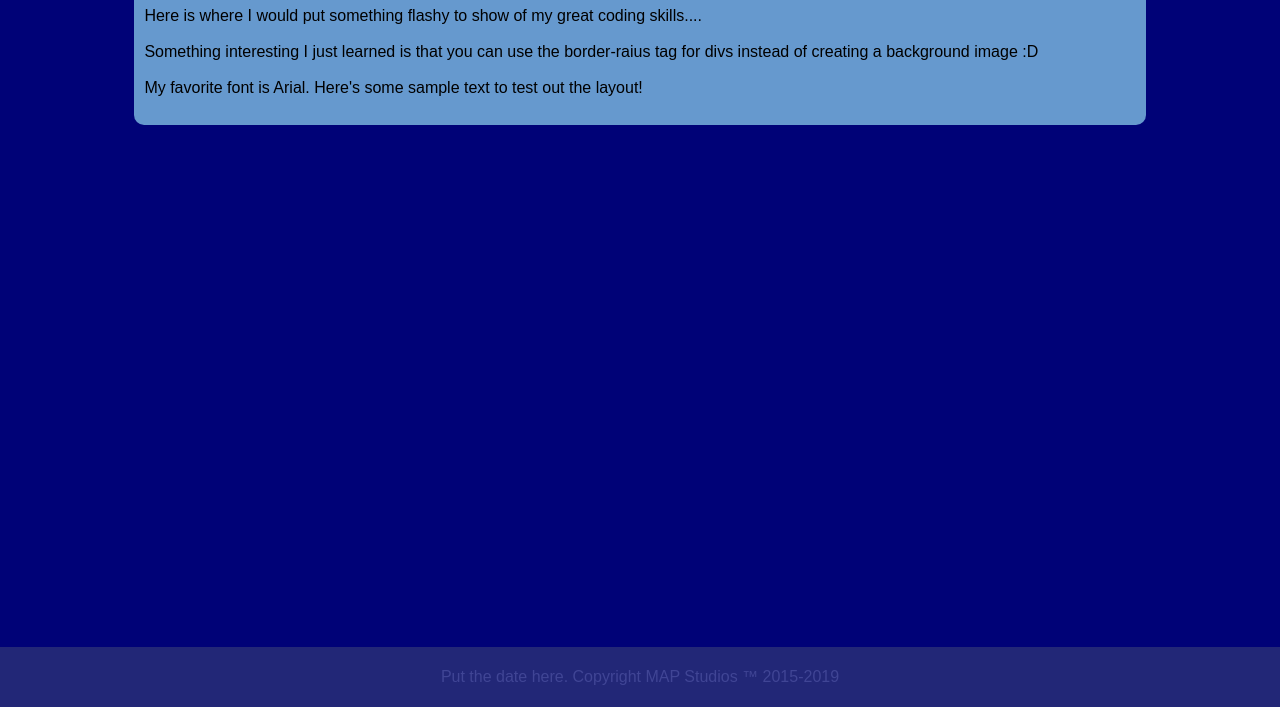
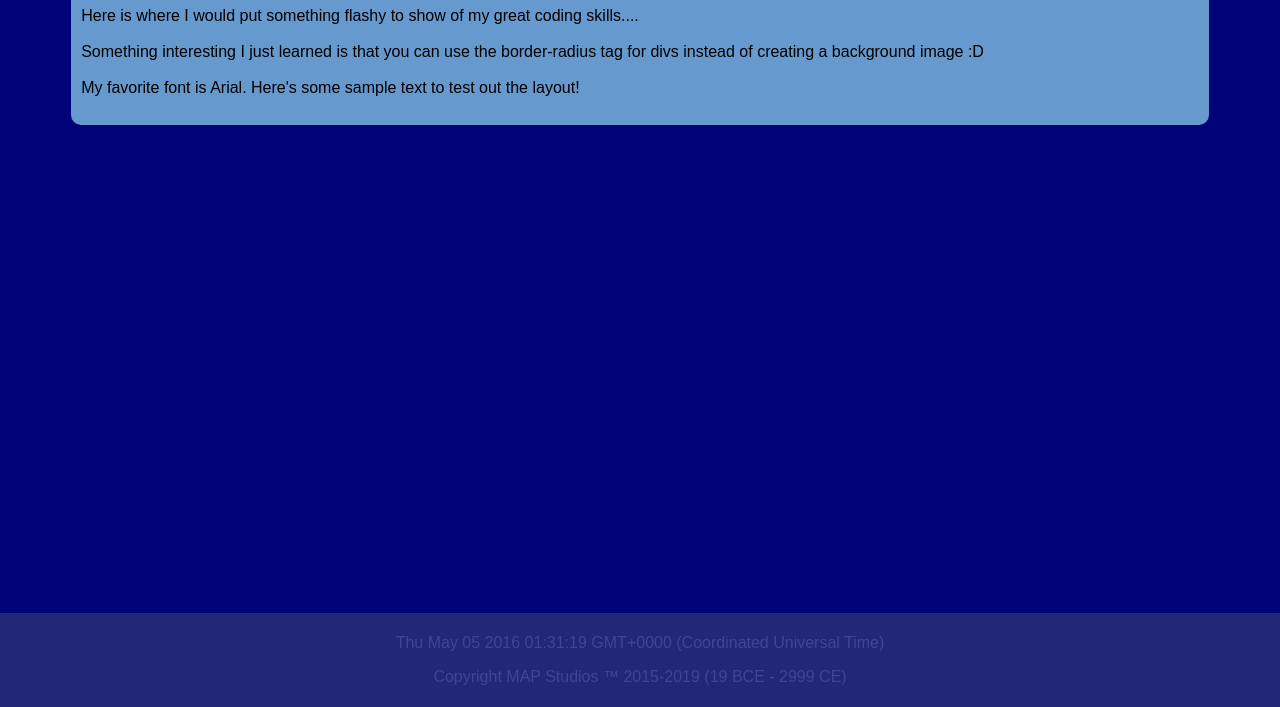
Before and after one commit to Masquara/Test-Website, a plain HTML site: page index.html in a window 1280 px wide. Shown: the part 93-800 px from the top of the page. Drawn offline with Linux system fonts and the light colour scheme.

Commit message:
Updated: got footer to work

```diff
--- a/index.html
+++ b/index.html
@@ -9,12 +9,7 @@ This project is an experiment with Javascript and PHP
 	<head>
 		<meta charset="UTF-8">
 		<link rel="shortcut icon" href="Images\icon.ico"/>
-		<script>
-			function Date() {
-				var date = new Date(day, month, hours, minutes, year);
-				var d = d.getDate();
-			}
-		</script>
+
 
 		<title>
 			Welcome to My Experimental Website
@@ -26,15 +21,14 @@ This project is an experiment with Javascript and PHP
 				font-family: arial;
 			}
 			div.main {
-				margin-left: 10%;
-				margin-right: 10%;
+				margin-left: 5%;
+				margin-right: 5%;
 				margin-top: 10px;
 				margin-bottom: 10px;
 				background-color: #6699CE;
 				color: #D1D6EY;
 				padding: 10px;
 				border-radius: 10px;
-
 			}
 			div#footer {
 				background-color: #222777;
@@ -50,36 +44,19 @@ This project is an experiment with Javascript and PHP
 				font-size: 20;
 				color: #E7EAF6;
 			}
-			#borders {
-				width: 90%;
-				height: 100px;
-
-			}
 
 		</style>
 	</head>
 
 	<body>
-
-		<!-- <?php
-			echo "Test";
-		?> -->
-		<!-- Top image
-		<center>
-			<img src="Images\top.png" id="borders">
-		</center>-->
-
-
 		<div class="main">
 			<h1 class="titles">
 				Hi, Hello, Hey, Greetings, 'Sup, Yo, Ayy
 			</h1>
 
-			<p id="Date"></p>
-
 				Here is where I would put something flashy to show of my great coding skills....
 				</br></br>
-				Something interesting I just learned is that you can use the border-raius tag for divs instead of creating a background image :D
+				Something interesting I just learned is that you can use the border-radius tag for divs instead of creating a background image :D
 				</br></br>
 				My favorite font is Arial. Here's some sample text to test out the layout!
 				</br></br>
@@ -88,12 +65,14 @@ This project is an experiment with Javascript and PHP
 		</div>
 
 		<div id="footer">
-			<p align="center">
-				Put the date here. Copyright MAP Studios ™ 2015-2019
+			<p id="date"></p>
+			<p>
+				 Copyright MAP Studios ™ 2015-2019 (19 BCE - 2999 CE)
 			</p>
-			<!-- <script>
-				document.getElementById("Date").innerHTML = Date();
-			</script> -->
+
+			<script>
+				document.getElementById("date").innerHTML = Date();
+			</script>
 		</div>
 	</body>
 </html>
```
